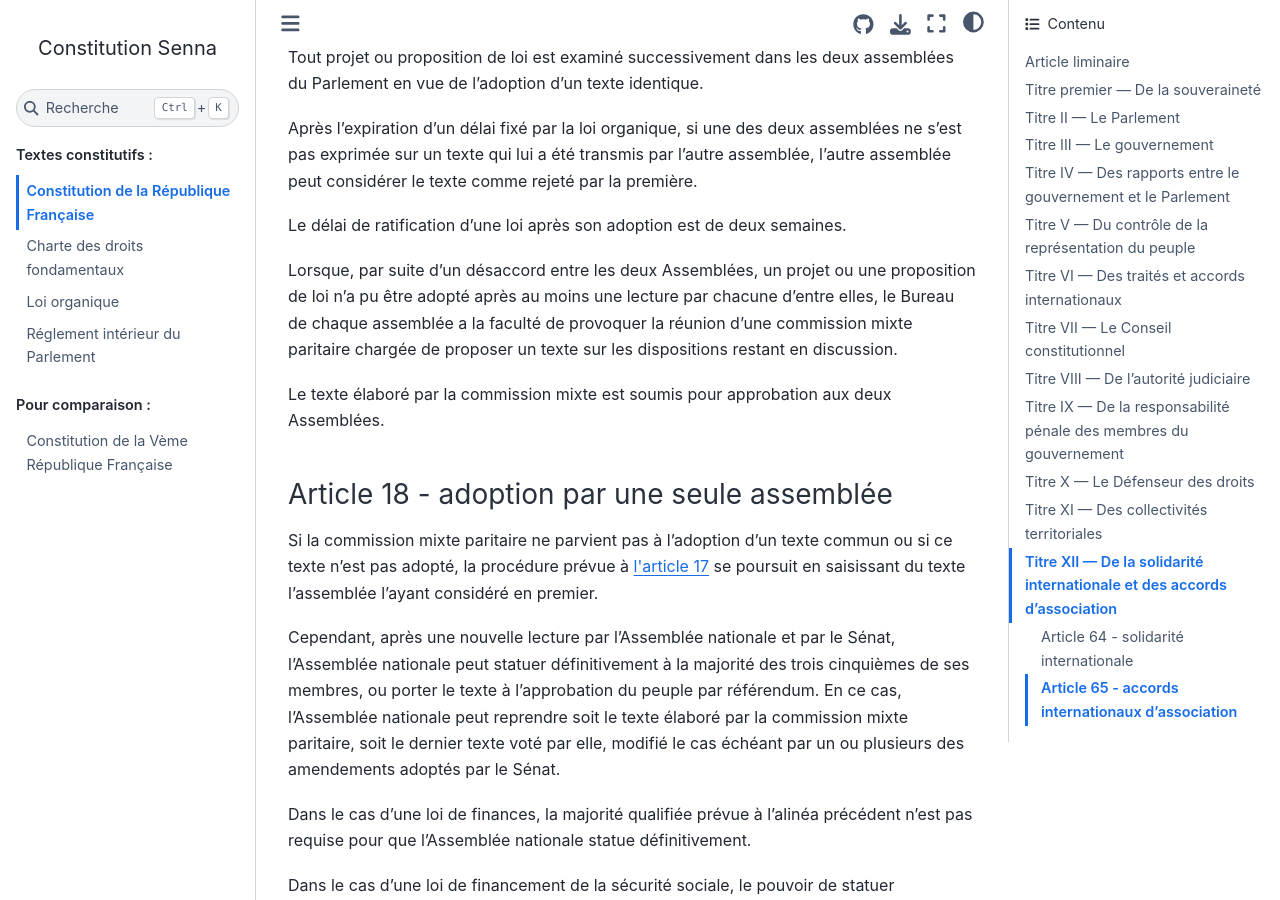
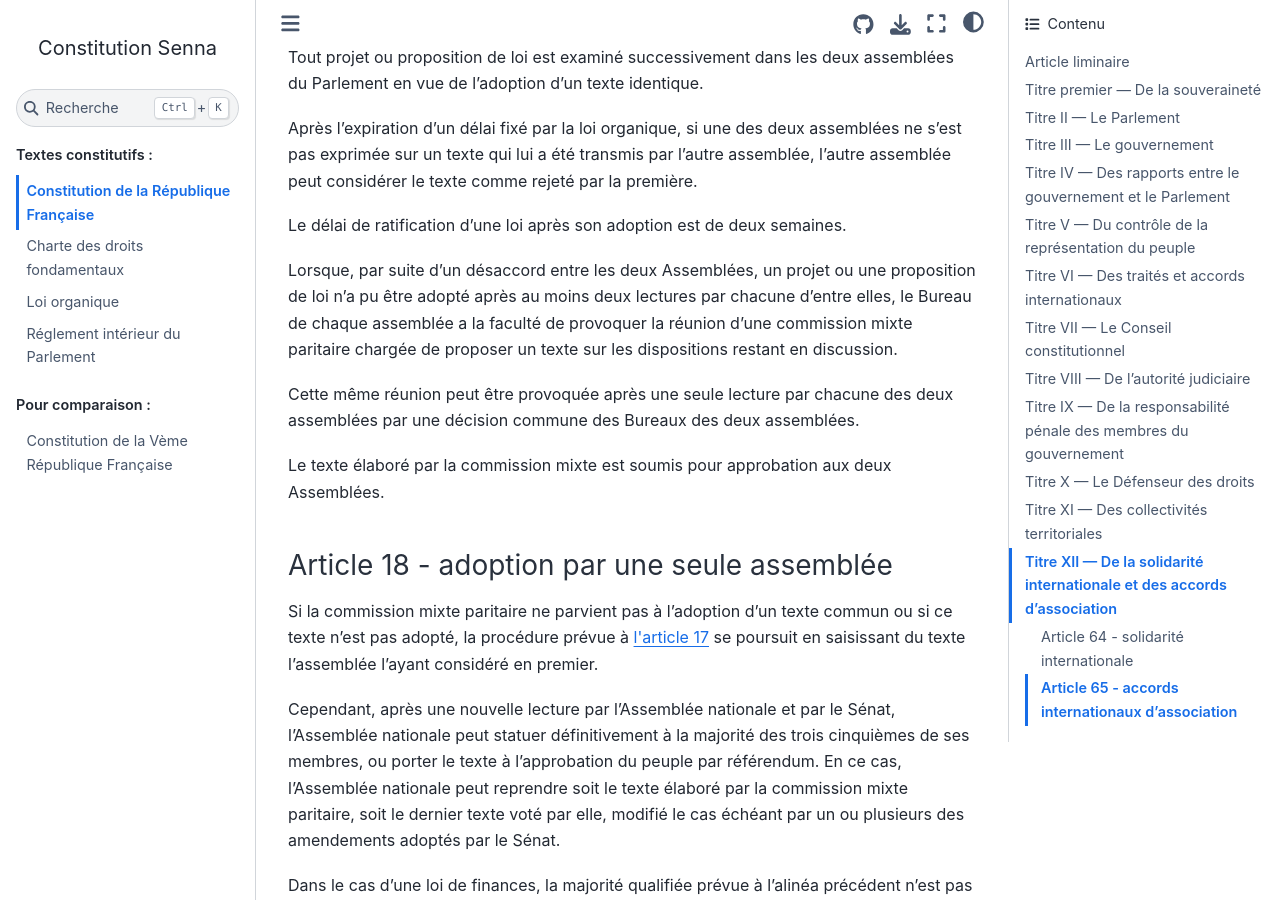
Before and after one commit to Gouvernathor/senna, a Sphinx documentation site: the page built from source/constitution.rst, in a window 1280 px wide and 900 px high, scrolled down 5022 px. Built offline with Sphinx 7.4.7 and the Sphinx Book theme 1.1.4, drawn with Linux system fonts in a browser that asks for light colours.

Commit message:
limite au déclenchement de la CMP
le bureau de l'assemblée pouvait le déclencher après une seule lecture par chaque assemblée, gros essaye d'arriver à un accord au moins
donc deux lectures par chacun minimum, sauf si les deux bureaux sont d'accord
au final c'est un peu la procédure accélérée d'avant, mais avec un vs deux bureaux des assemblées

```diff
--- a/source/constitution.rst
+++ b/source/constitution.rst
@@ -146,7 +146,9 @@
 
 Le délai de ratification d'une loi après son adoption est de deux semaines.
 
-Lorsque, par suite d'un désaccord entre les deux Assemblées, un projet ou une proposition de loi n'a pu être adopté après au moins une lecture par chacune d'entre elles, le Bureau de chaque assemblée a la faculté de provoquer la réunion d'une commission mixte paritaire chargée de proposer un texte sur les dispositions restant en discussion.
+Lorsque, par suite d'un désaccord entre les deux Assemblées, un projet ou une proposition de loi n'a pu être adopté après au moins deux lectures par chacune d'entre elles, le Bureau de chaque assemblée a la faculté de provoquer la réunion d'une commission mixte paritaire chargée de proposer un texte sur les dispositions restant en discussion.
+
+Cette même réunion peut être provoquée après une seule lecture par chacune des deux assemblées par une décision commune des Bureaux des deux assemblées.
 
 Le texte élaboré par la commission mixte est soumis pour approbation aux deux Assemblées.
 
```
